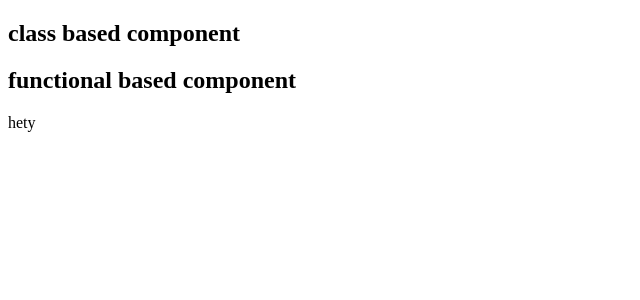
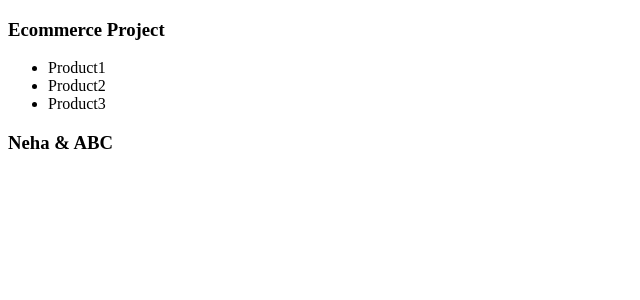
Before and after one commit to Nehaa1108/ReactConcept, a React (Create React App) app in the folder fundamental/fundamental/: page / in a window 1280 px wide. Shown: the top 300 px of the page, without its empty margins (0-640 px from the left). Built offline with nearby package versions, Linux system fonts and the light colour scheme.

Commit message:
basic of reactjs

```diff
--- a/fundamental/fundamental/src/App.js
+++ b/fundamental/fundamental/src/App.js
@@ -2,14 +2,17 @@
 import './App.css';
 import ClassbasedComponents from './components/ClassbasedComponents';
 import Functionalbasedcomponent from './components/Functionalbasedcomponent';
-import Index from './components/products/Index'
+import ProductList from './components/products/Index';
 
 function App() {
   return (
     <div className="App">
-     <ClassbasedComponents/>
-     <Functionalbasedcomponent/>
-     <Index/>
+     {/* <ClassbasedComponents/>
+     <Functionalbasedcomponent/> */}
+
+
+     <ProductList  name="Neha" city="ABC"/>
+     {/* name is key  , Neha is value (props) */}
     </div>
   );
 }
--- a/fundamental/fundamental/src/components/products/Index.jsx
+++ b/fundamental/fundamental/src/components/products/Index.jsx
@@ -1,10 +1,41 @@
-const Index=()=>
+import ProductItem from "./components/ProductItem"
+
+const dummyProductData = ['Product1','Product2','Product3']
+
+
+
+
+const ProductList=(
+  // props
+{name,city}
+)=>
+
+  // props is object
+
+
 {
+
+
+  // const {name,city} =props
+
   return(
     <div>
-        hety
+        <h3>Ecommerce Project</h3>
+        {/* <ProductItem/> */}
+
+        <ul>
+          {
+            dummyProductData.map((item,index) =>
+              <li key={index}>{item}</li>
+            )
+          }
+        </ul>
+
+
+        {/* props */}
+        <h3><span>{name} & {city}</span></h3>
     </div>
   )
 }
 
-export default Index
+export default ProductList
--- /dev/null
+++ b/fundamental/fundamental/src/components/products/components/ProductItem.jsx
@@ -0,0 +1,18 @@
+
+
+function ButtonComponent()
+{
+  return <button>Click</button>
+}
+
+const ProductItem = ()=>
+{
+  return (
+    <div>
+        <p>Product 1</p>
+        <ButtonComponent/>
+    </div>
+  )
+}
+
+export default ProductItem
```
Also changed, not shown: 2 other files (tests, documents, lock files or other folders).
